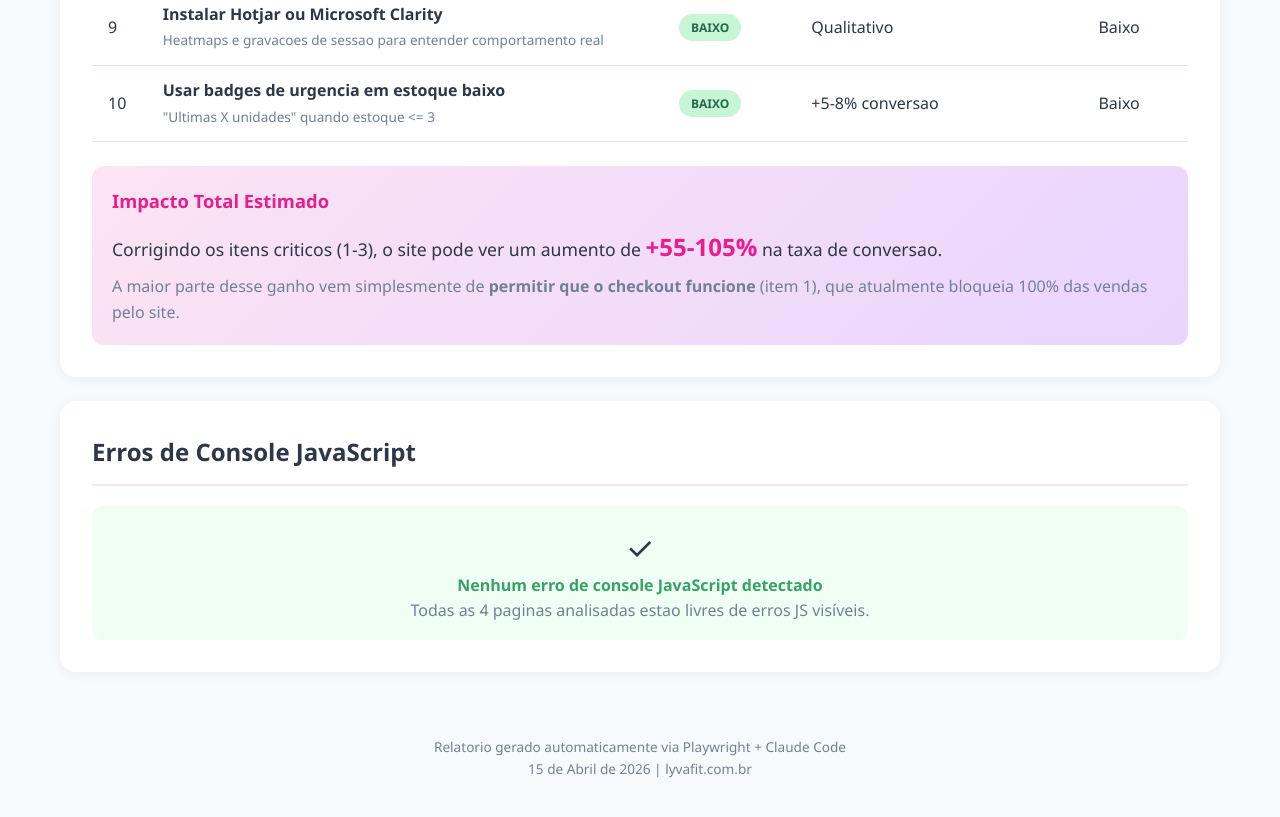
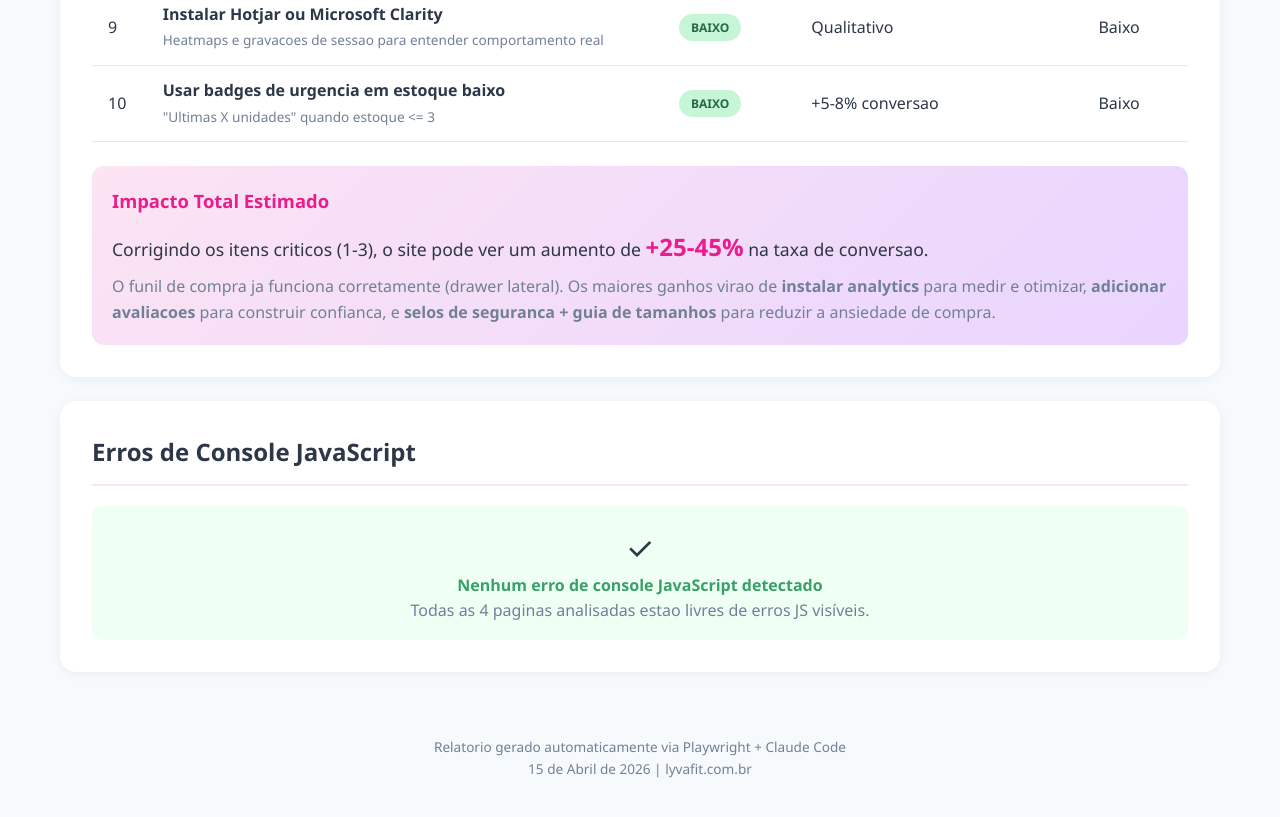
Before and after one commit to matheusfmourao/projeto-claude-code, a website: page auditoria/relatorio-auditoria-lyvafit.html in a window 1280 px wide. Shown: the part 11179-11996 px from the top of the page. Drawn offline with Linux system fonts and the light colour scheme.

Commit message:
auto: atualizar arquivos

```diff
--- a/auditoria/relatorio-auditoria-lyvafit.html
+++ b/auditoria/relatorio-auditoria-lyvafit.html
@@ -961,11 +961,12 @@ tr:hover { background: var(--gray-50); }
     <h3 style="margin-top:0; color: var(--pink);">Impacto Total Estimado</h3>
     <p style="font-size: 1.1rem;">
       Corrigindo os itens criticos (1-3), o site pode ver um aumento de
-      <strong style="font-size: 1.5rem; color: var(--pink);">+55-105%</strong> na taxa de conversao.
+      <strong style="font-size: 1.5rem; color: var(--pink);">+25-45%</strong> na taxa de conversao.
     </p>
     <p style="margin-top: 8px; color: var(--gray-600);">
-      A maior parte desse ganho vem simplesmente de <strong>permitir que o checkout funcione</strong> (item 1),
-      que atualmente bloqueia 100% das vendas pelo site.
+      O funil de compra ja funciona corretamente (drawer lateral). Os maiores ganhos virao de
+      <strong>instalar analytics</strong> para medir e otimizar, <strong>adicionar avaliacoes</strong>
+      para construir confianca, e <strong>selos de seguranca + guia de tamanhos</strong> para reduzir a ansiedade de compra.
     </p>
   </div>
 </div>
```
